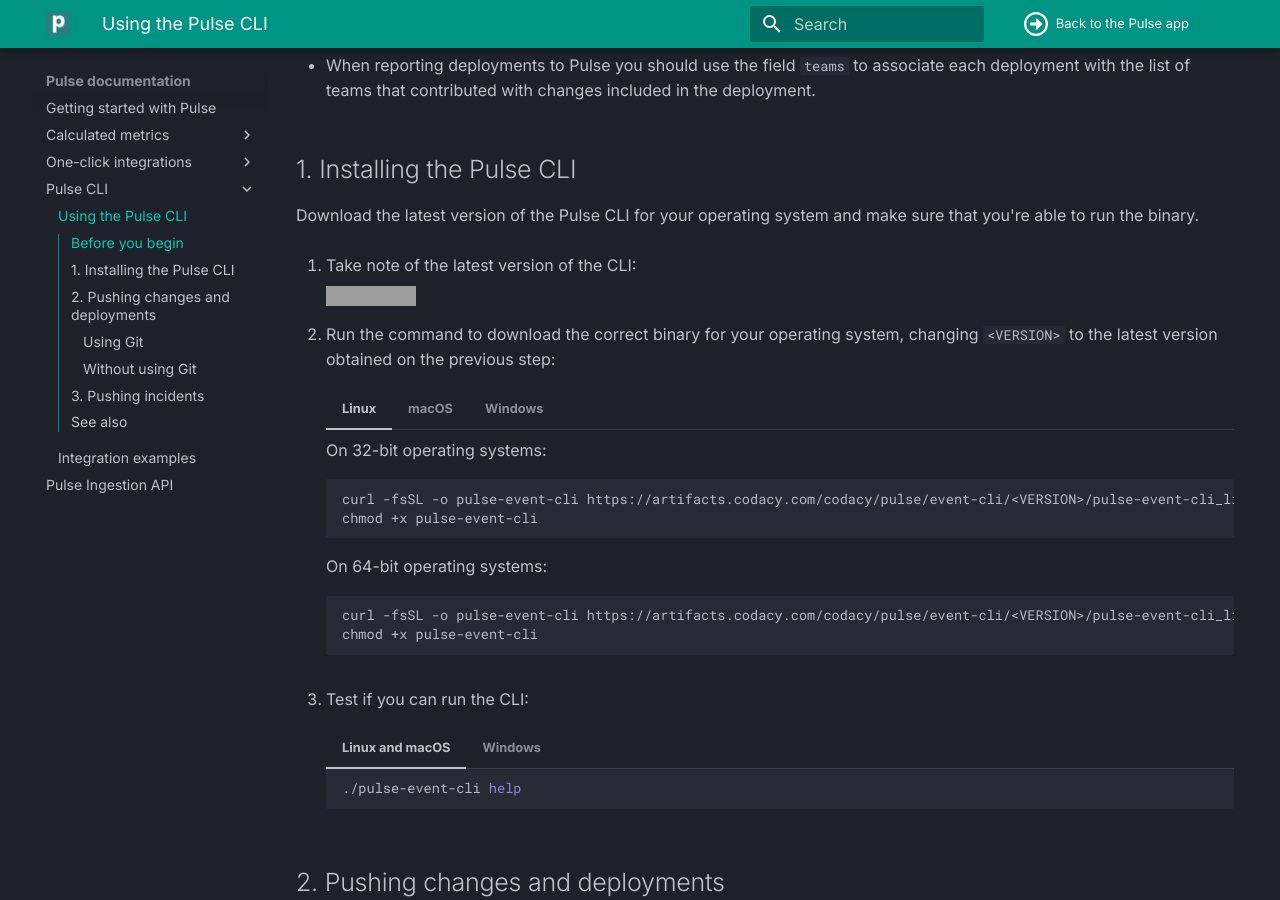
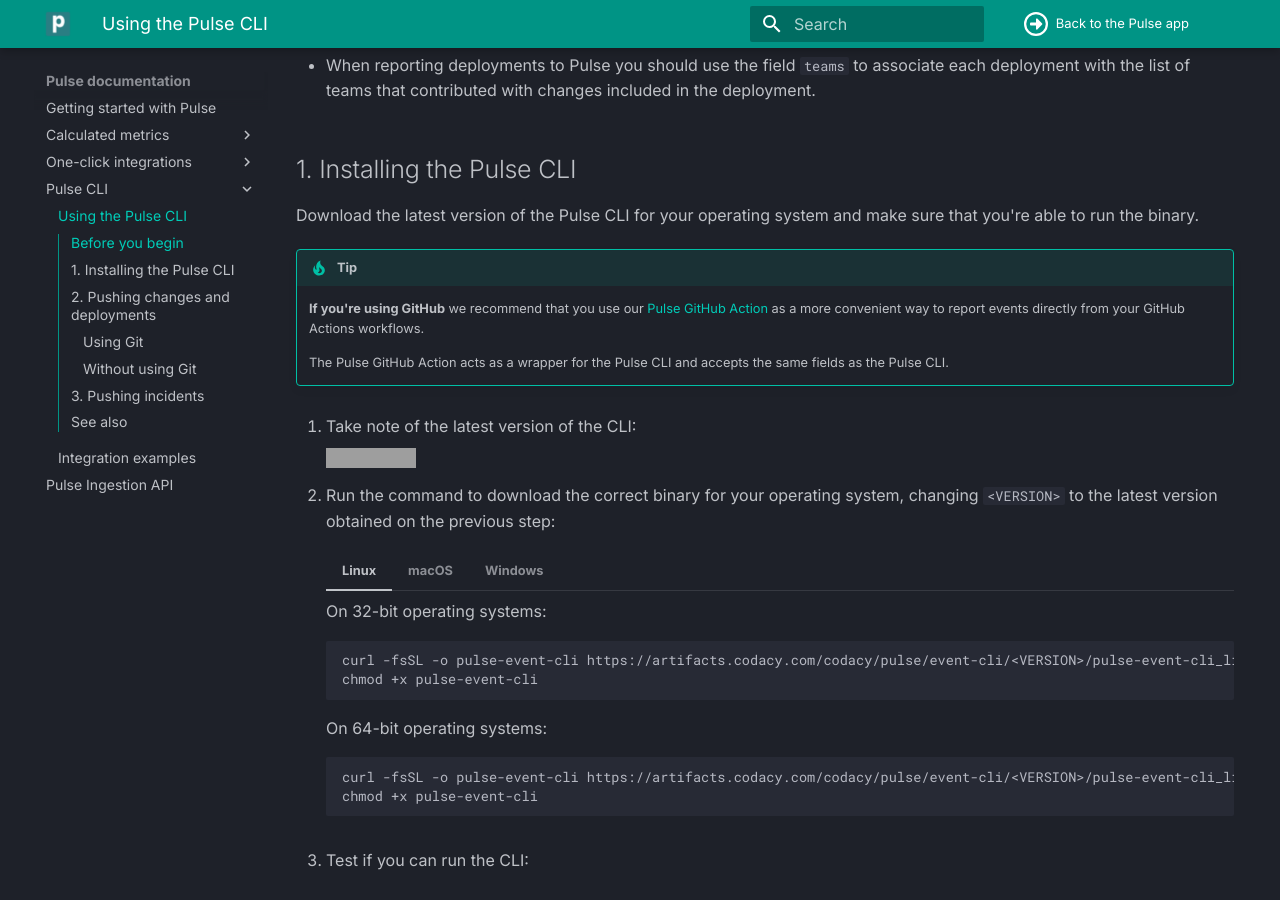
Before and after one commit to codacy/pulse-user-docs, an MkDocs documentation site: the page built from docs/cli/cli.md, in a window 1280 px wide and 900 px high, scrolled down 925 px. Built offline with MkDocs 1.6.1 and Material for MkDocs 9.7.7, drawn with Linux system fonts in a browser that asks for light colours; grey boxes are pictures that could not be loaded.

Commit message:
feature: Mention the Pulse GitHub Action as an alternative to the CLI

```diff
--- a/docs/cli/cli.md
+++ b/docs/cli/cli.md
@@ -40,6 +40,11 @@
 ## 1. Installing the Pulse CLI
 
 Download the latest version of the Pulse CLI for your operating system and make sure that you're able to run the binary.
+
+!!! tip
+    **If you're using GitHub** we recommend that you use our [Pulse GitHub Action](https://github.com/codacy/pulse-action) as a more convenient way to report events directly from your GitHub Actions workflows.
+
+    The Pulse GitHub Action acts as a wrapper for the Pulse CLI and accepts the same fields as the Pulse CLI.
 
 1.  Take note of the latest version of the CLI:
 
```
